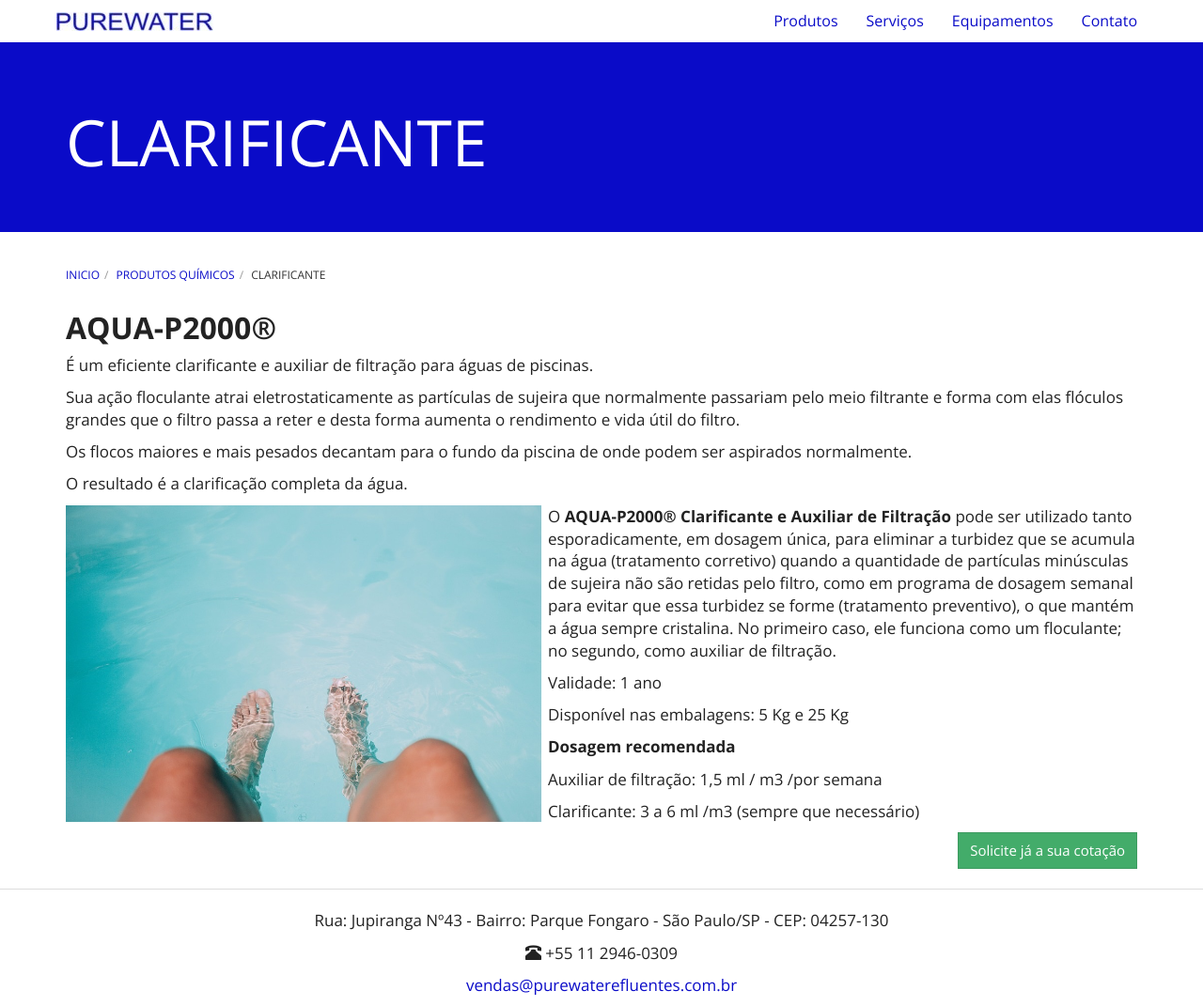
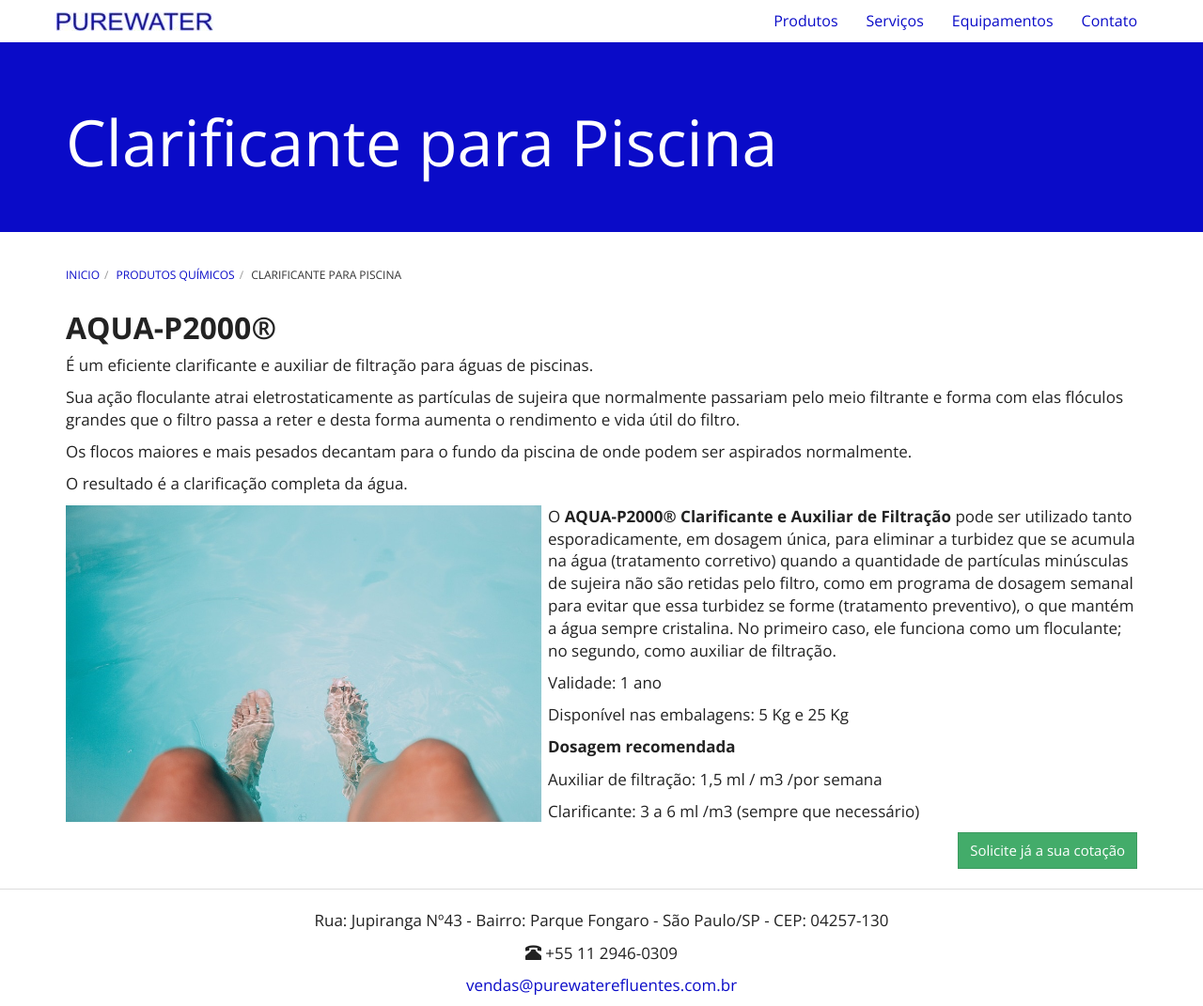
Before and after one commit to purewaterefluentes/purewaterefluentes.github.io, a Jekyll site: the page built from produtos/clarificante-para-piscina.md, in a window 1280 px wide and 1071 px high. Shown: the whole window at 94% size. Built offline with Jekyll 4.4.1, drawn with Linux system fonts in a browser that asks for light colours; nearby versions of some CDN libraries; library files that are not in the unit come from our copies.

Commit message:
Update clarificante-para-piscina.md

```diff
--- a/produtos/clarificante-para-piscina.md
+++ b/produtos/clarificante-para-piscina.md
@@ -1,7 +1,7 @@
 ---
 layout: contato
-pageTitle: CLARIFICANTE
-title: CLARIFICANTE
+pageTitle: Clarificante para Piscina | Purewater Efluentes
+title: Clarificante para Piscina
 subtitle:
 ---
 ## **AQUA-P2000®**
```
